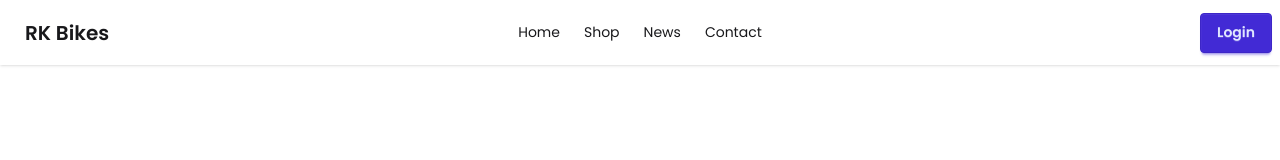
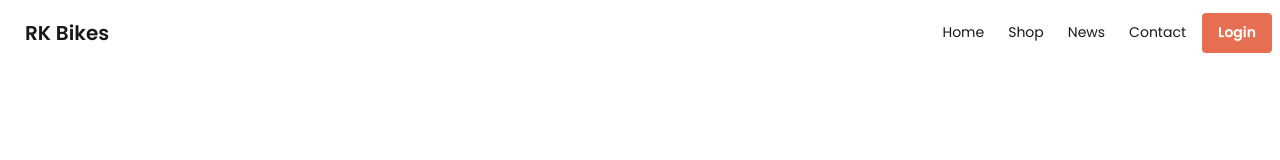
Before and after one commit to rksaykot999/Biker_Zone, a plain HTML site: page index.html in a window 1280 px wide. Drawn offline with nearby package versions, Linux system fonts and the light colour scheme.

Commit message:
Header done.

```diff
--- a/index.html
+++ b/index.html
@@ -1,5 +1,5 @@
 <!DOCTYPE html>
-<html lang="en">
+<html lang="en" data-theme="light">
 
 <head>
     <meta charset="UTF-8">
@@ -19,14 +19,21 @@
         .font-poppins {
             font-family: "Poppins", sans-serif;
         }
+        .btn-primary{
+            background-color: #E76F51;
+            color: white;
+            border: none;
+            box-shadow: none;
+        }
     </style>
 </head>
 
 <body class="font-poppins">
-    <header>
+    <!-- Header Section -->
+    <header class="container">
         <nav>
-            <div class="navbar bg-base-100 shadow-sm">
-                <div class="navbar-start">
+            <div class="navbar bg-base-100">
+                <div class="navbar-start flex-1">
                     <div class="dropdown">
                         <div tabindex="0" role="button" class="btn btn-ghost lg:hidden">
                             <svg xmlns="http://www.w3.org/2000/svg" class="h-5 w-5" fill="none" viewBox="0 0 24 24"
@@ -45,7 +52,7 @@
                     </div>
                     <a class="btn btn-ghost text-xl">RK Bikes</a>
                 </div>
-                <div class="navbar-center hidden lg:flex">
+                <div class="hidden lg:flex">
                     <ul class="menu menu-horizontal px-1">
                         <li><a>Home</a></li>
                         <li><a>Shop</a></li>
@@ -53,12 +60,22 @@
                         <li><a>Contact</a></li>
                     </ul>
                 </div>
-                <div class="navbar-end">
+                <div>
                     <a class="btn btn-primary">Login</a>
                 </div>
             </div>
         </nav>
     </header>
+
+    <!-- Main Section -->
+    <main>
+
+    </main>
+
+    <!-- Footer Section -->
+    <footer>
+
+    </footer>
 </body>
 
 </html>
```
